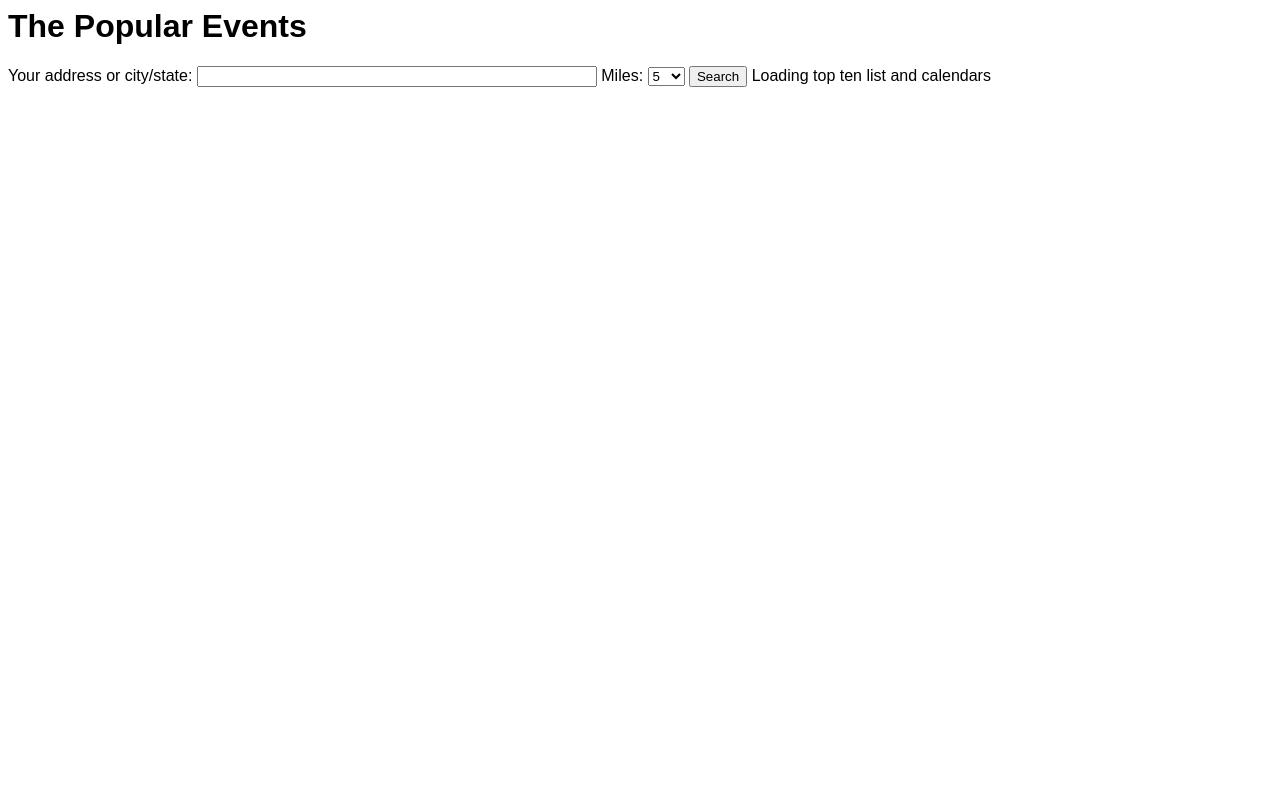
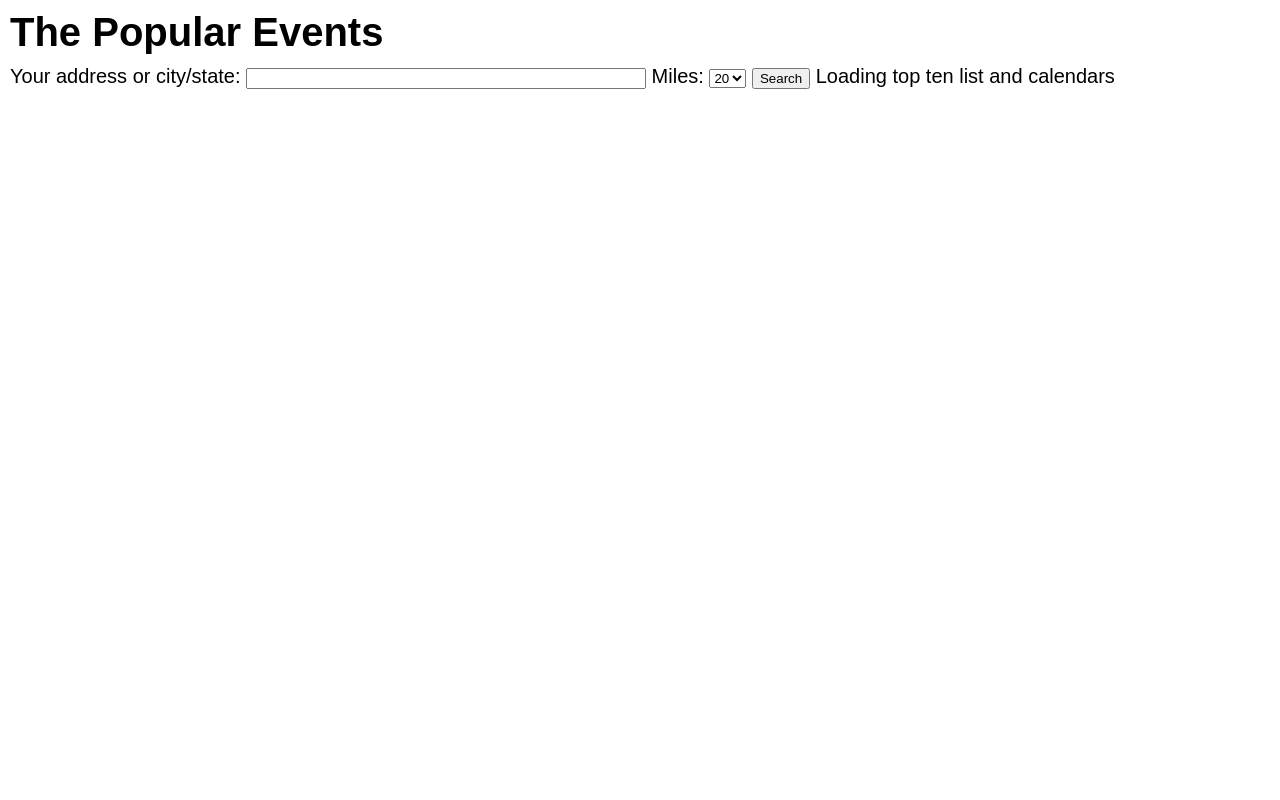
Before and after one commit to pythonwebcoder/thepopularevents, a Django app: page / in a window 1280 px wide. Run offline with Django 3.2, Linux system fonts and the light colour scheme; some libraries are stand-ins or nearby versions.

Commit message:
style improvements

```diff
--- a/thepopularevents/templates/index.html
+++ b/thepopularevents/templates/index.html
@@ -6,6 +6,8 @@
 <script>
 var googleapikey = '{{ googleapikey }}';
 </script>
+<link rel="stylesheet" href="https://cdnjs.cloudflare.com/ajax/libs/meyer-reset/2.0/reset.min.css" />
+<meta name="viewport" content="width=device-width, initial-scale=1.0">
 {% verbatim %}
 <script>
 $(function() {
@@ -115,7 +117,7 @@ eventsByDay: {},
 topTenEvents: [],
 usersPosition: {},
 usersCity: '',
-radius: 5,
+radius: 20,
 },
 created: function() {
   navigator.geolocation.getCurrentPosition(this.setUsersPosition)
@@ -150,8 +152,12 @@ methods: {
 </script>
 <style>
 body {
-  font:1em sans-serif;
+  font:1.25em sans-serif;
+  margin:0 10px 10px 10px;
 }
+h1 {font-size:2em;font-weight:bold;}
+h2 {font-size:1.5em;font-weight:bold;}
+h1, h2 {margin:10px 0;}
 th, td {
 vertical-align:top;
 border:1px solid #000;
```
